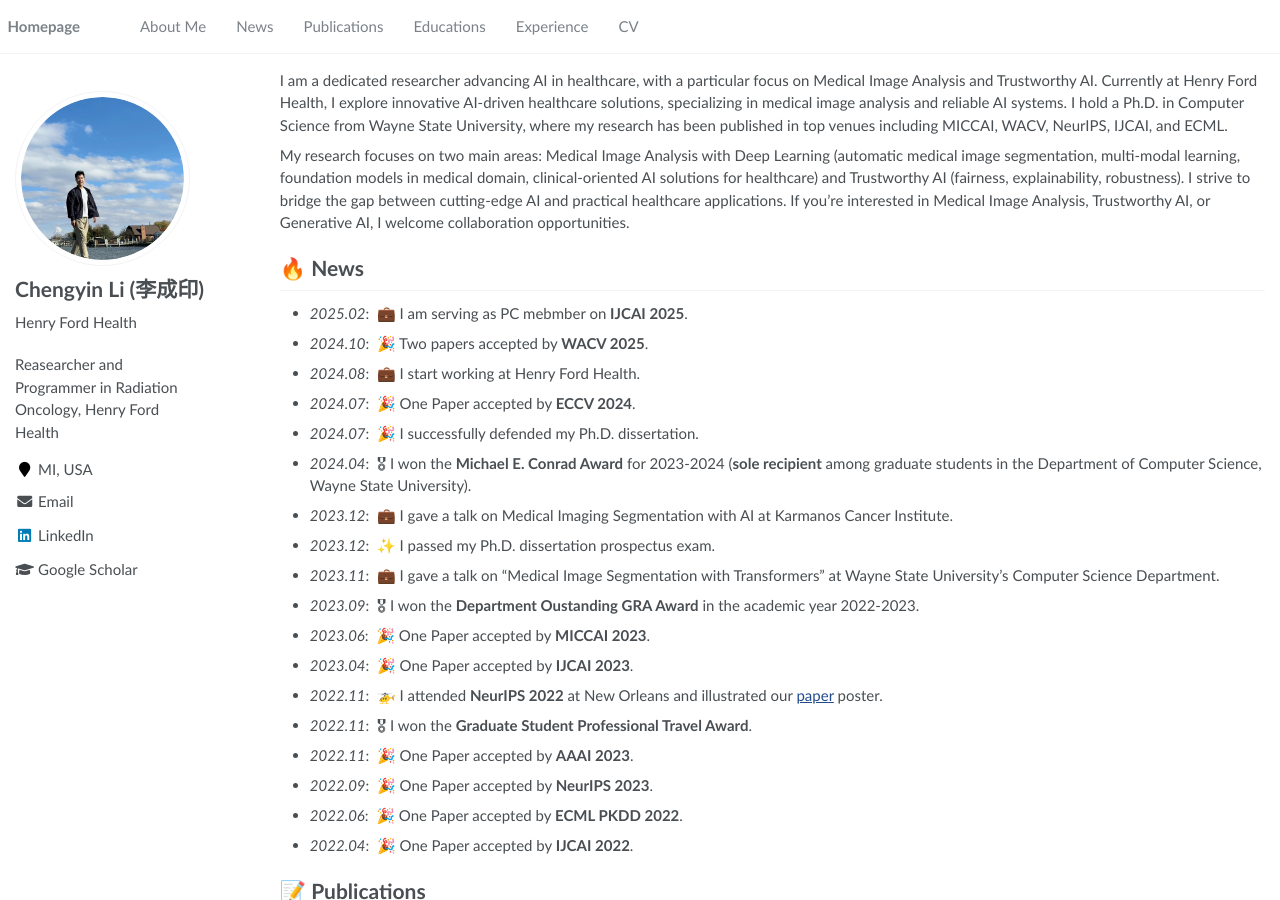
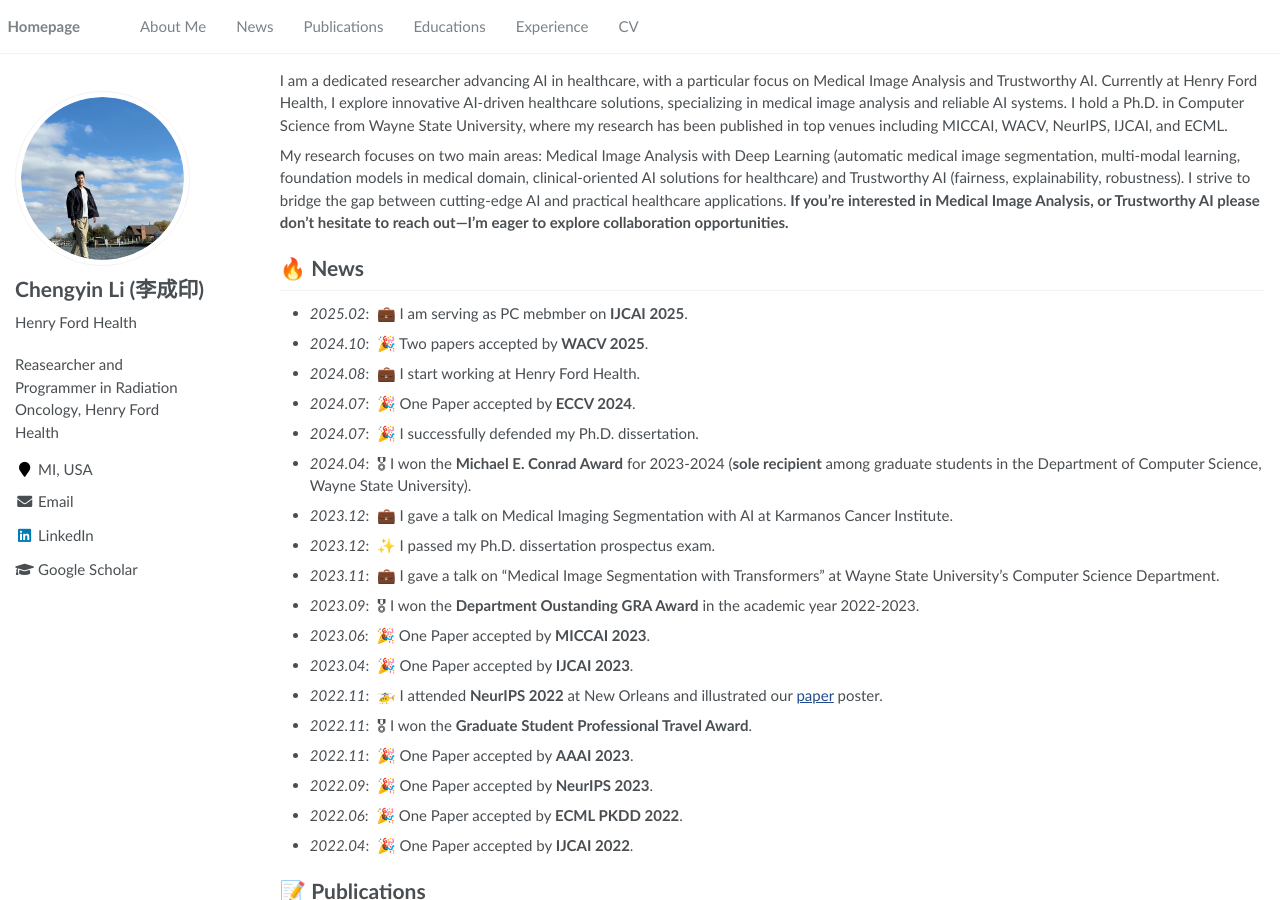
Before and after one commit to ChengyinLee/chengyinlee.github.io, a Jekyll site: the page built from _pages/about.md, in a window 1280 px wide and 900 px high. Built offline with Jekyll 4.4.1, drawn with Linux system fonts in a browser that asks for light colours.

Commit message:
more changes

```diff
--- a/_pages/about.md
+++ b/_pages/about.md
@@ -11,7 +11,7 @@ redirect_from:
 <span class='anchor' id='about-me'></span>
 I am a dedicated researcher advancing AI in healthcare, with a particular focus on Medical Image Analysis and Trustworthy AI. Currently at Henry Ford Health, I explore innovative AI-driven healthcare solutions, specializing in medical image analysis and reliable AI systems. I hold a Ph.D. in Computer Science from Wayne State University, where my research has been published in top venues including MICCAI, WACV, NeurIPS, IJCAI, and ECML.
 
-My research focuses on two main areas: Medical Image Analysis with Deep Learning (automatic medical image segmentation, multi-modal learning, foundation models in medical domain, clinical-oriented AI solutions for healthcare) and Trustworthy AI (fairness, explainability, robustness). I strive to bridge the gap between cutting-edge AI and practical healthcare applications. If you're interested in Medical Image Analysis, Trustworthy AI, or Generative AI, I welcome collaboration opportunities.
+My research focuses on two main areas: Medical Image Analysis with Deep Learning (automatic medical image segmentation, multi-modal learning, foundation models in medical domain, clinical-oriented AI solutions for healthcare) and Trustworthy AI (fairness, explainability, robustness). I strive to bridge the gap between cutting-edge AI and practical healthcare applications. **If you’re interested in Medical Image Analysis, or Trustworthy AI please don’t hesitate to reach out—I’m eager to explore collaboration opportunities.**
 
 # 🔥 News
 - *2025.02*: &nbsp;💼 I am serving as PC mebmber on **IJCAI 2025**.
```
